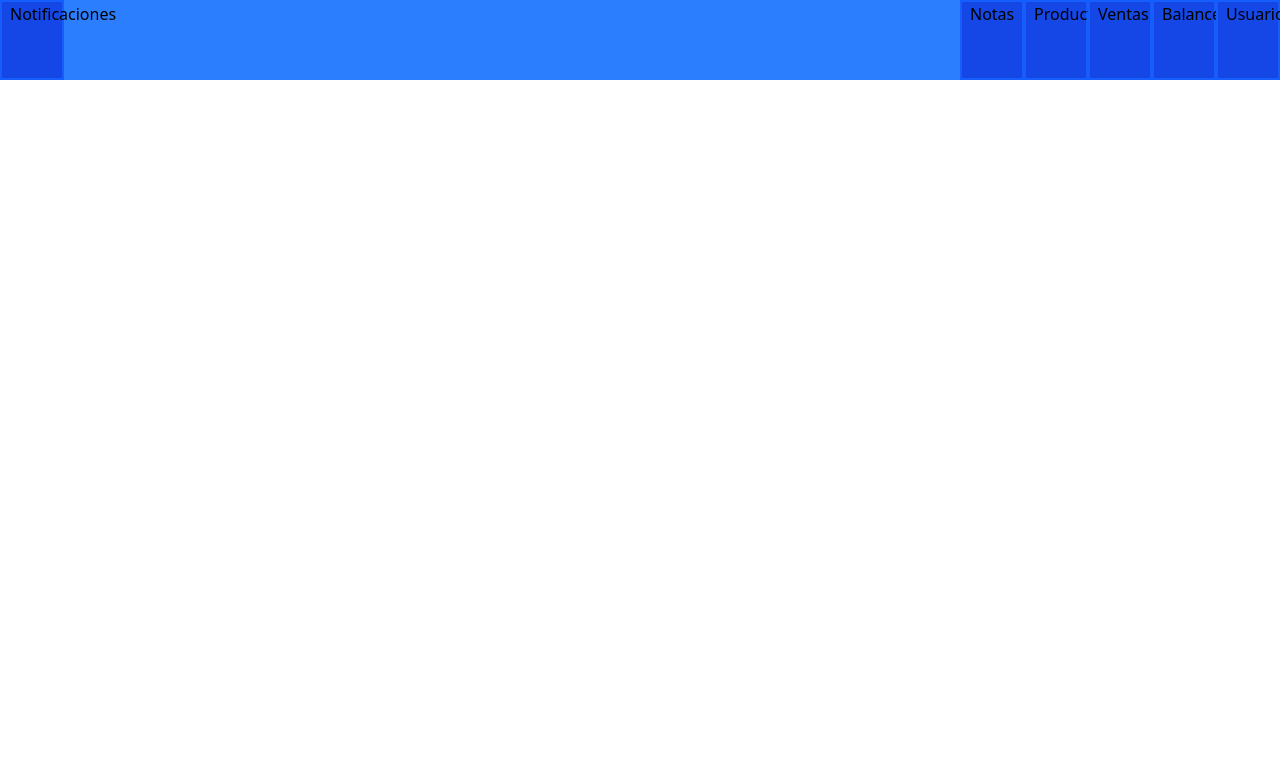
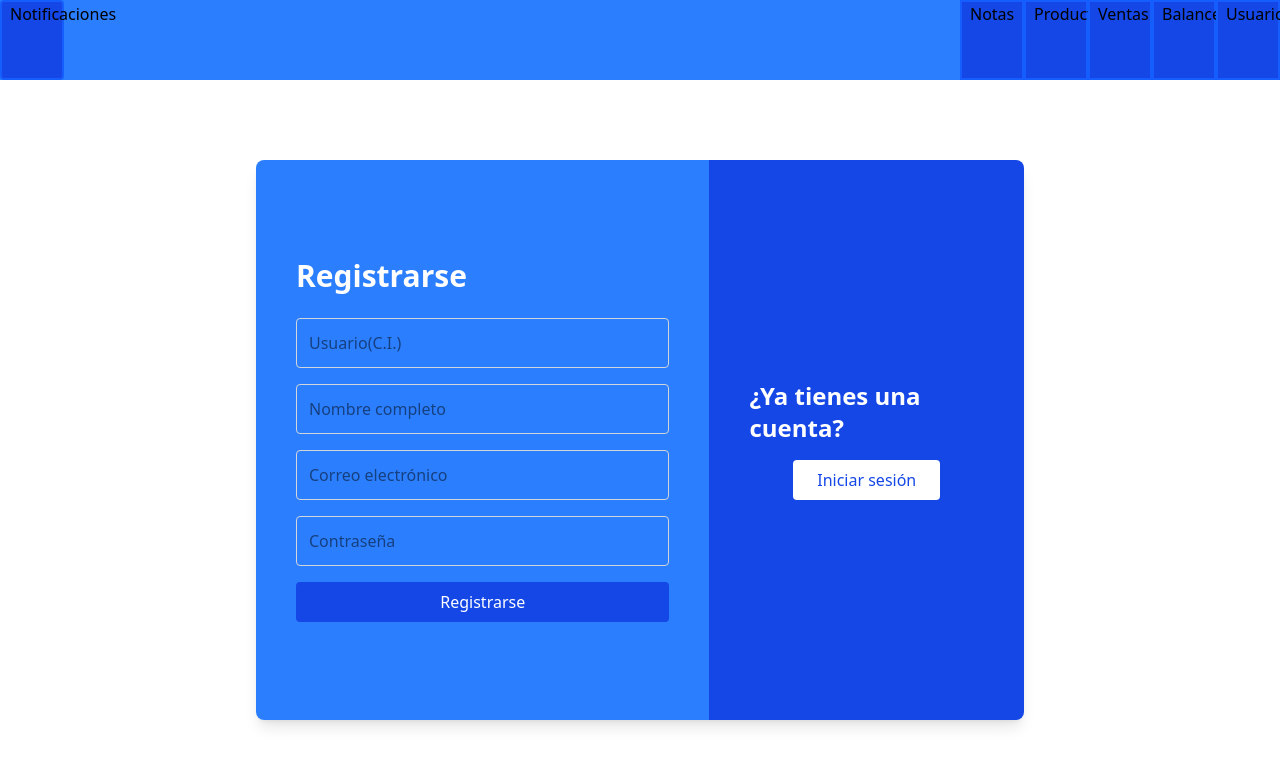
Before and after one commit to DDSlayer64/Proyecto01, a Vue app: page /registro in a window 1280 px wide. Shown: the top 766 px of the page. Built offline with nearby package versions, Linux system fonts and the light colour scheme.

Commit message:
Web para adelanto proyecto en rama Prueba

```diff
--- a/src/components/Navegacion.vue
+++ b/src/components/Navegacion.vue
@@ -4,7 +4,7 @@
 
 <template>
     <nav class="navegacion w-[100vw] h-[10vh] bg-blue-500 flex flex-row">
-        <router-link to="notificaciones" class="hover:bg-blue-400 px-2 w-[5%] bg-blue-700  border-2 border-blue-600">Notificaciones
+        <router-link to="notificaciones" class="hover:bg-blue-400 px-2 w-[5%] bg-blue-700  rounded  border-2 border-blue-600">Notificaciones
 
         </router-link>
         <div class="w-[70%] h-[100%]"></div>
@@ -23,5 +23,6 @@
         <router-link to="usuario" class="hover:bg-blue-400 px-2 w-[5%] bg-blue-700  border-2 border-blue-600">Usuario
 
         </router-link>
+
     </nav>
 </template>
--- a/src/router/index.js
+++ b/src/router/index.js
@@ -7,6 +7,8 @@ import Notificaciones from '../views/Notificaciones.vue'
 import Notas from '../views/Notas.vue'
 import Ventas from '../views/Ventas.vue'
 import Productos from '../views/Productos.vue'
+import InicioSesion from '../views/InicioSesion.vue'
+import Registro from '../views/Registro.vue'
 
 const router = createRouter(
     {
@@ -51,6 +53,16 @@ const router = createRouter(
                 path:"/ventas",
                 component: Ventas,
                 name: 'ventas'
+            },
+            {
+                path:"/iniciosesion",
+                component: InicioSesion,
+                name: 'iniciosesion'
+            },
+            {
+                path:"/registro",
+                component: Registro,
+                name: 'registro'
             }
         ]
     }
--- /dev/null
+++ b/src/views/InicioSesion.vue
@@ -0,0 +1,25 @@
+<script setup>
+import Inicio from './Inicio.vue';
+</script>
+
+<template>
+    <div class="odo  w-screen h-[90vh] flex flex-col justify-evenly items-center flex">
+         <div class="h-[70vh] w-[60vw] flex">
+
+            <div class="InicioS w-[40vw] h-[70vh] bg-blue-700 flex flex-col justify-center items-center p-10 text-white">
+                <h3 class="text-2xl font-semibold mb-4">¿ No tienes una cuenta?</h3>
+                <router-link to="registro" class="bg-white text-blue-700 px-6 py-2 rounded hover:bg-gray-200 transition" >
+                    Restistrate
+                </router-link>
+            </div>
+            <div class="Registro w-[60vw] h[100vh] p-10 bg-blue-500 flex flex-col justify-center">
+                <h3 class="text-white text-3xl font-bold mb-6">Iniciar sesion</h3>
+                <form action="" class="flex flex-col space-y-4">
+                    <input type="texto" placeholder="Usuario" class="p-3 rounded border border-gray-300 focus:outline-none focus:ring-2 focus:ring-blue-300">
+                    <input type="password" placeholder="Contraseña" class="p-3 rounded border border-gray-300 focus:outline-none focus:ring-2 focus:ring-blue-300">
+                    <button type="submit" class="bg-blue-700 text-white py-2 rounded hover:bg-blue-800 transition">Registrarse</button>
+                </form>
+            </div>
+        </div>
+    </div>
+</template>
--- /dev/null
+++ b/src/views/Registro.vue
@@ -0,0 +1,27 @@
+<script setup>
+import Inicio from './Inicio.vue';
+</script>
+
+<template>
+    <div class="todo w-screen h-[90vh] flex flex-col justify-evenly items-center flex">
+        <div class="h-[70vh] w-[60vw] rounded-lg shadow-lg overflow-hidden flex">
+
+           <div class="w-[60vw] h-[70vh] bg-blue-500 p-10 flex flex-col justify-center">
+        <h3 class="text-3xl text-white font-bold mb-6">Registrarse</h3>
+        <form action="" class="flex flex-col space-y-4">
+          <input type="text" placeholder="Usuario(C.I.)" class="p-3 rounded border border-gray-300 focus:outline-none focus:ring-2 focus:ring-blue-300" />
+          <input type="text" placeholder="Nombre completo" class="p-3 rounded border border-gray-300 focus:outline-none focus:ring-2 focus:ring-blue-300" />
+          <input type="email" placeholder="Correo electrónico" class="p-3 rounded border border-gray-300 focus:outline-none focus:ring-2 focus:ring-blue-300" />
+          <input type="password" placeholder="Contraseña" class="p-3 rounded border border-gray-300 focus:outline-none focus:ring-2 focus:ring-blue-300" />
+          <button type="submit" class="bg-blue-700 text-white py-2 rounded hover:bg-blue-800 transition">Registrarse</button>
+        </form>
+      </div>
+            <div class="w-[40vw] h-full bg-blue-700 flex flex-col justify-center items-center p-10 text-white">
+             <h3 class="text-2xl font-semibold mb-4">¿Ya tienes una cuenta?</h3>
+            <router-link to="/iniciosesion" class="bg-white text-blue-700 px-6 py-2 rounded hover:bg-gray-200 transition">
+          Iniciar sesión
+        </router-link>
+            </div>
+        </div>
+    </div>
+</template>
--- a/src/views/Usuario.vue
+++ b/src/views/Usuario.vue
@@ -1,32 +1,12 @@
 <script setup>
 import Inicio from './Inicio.vue';
-
-function mostrarAlerta(){
-    alert("Esta funcionaldidad aun no esta disponible")
-}
 
 </script>
 
 <template>
     <div class="todo bg-amber-400 w-screen h-[90vh] flex flex-col justify-evenly items-center ">
         <div class="cajas bg-blue-500 w-[50vw] h-[50%] flex">
-            <div class="caja-01 w-[50%] h-[100%]">
-                <div class="w-[100%] h-[50%] flex justify-center items-center"><h3>Nombre y apellido</h3></div>
-                <div class="w-[100%] h-[50%] flex justify-center items-center"><h3>Numero de contacto</h3></div>
 
-            </div>
-            <div class="caja-02 w-[50%] h-[100%]">
-                <div class="w-[100%] h-[50%] flex justify-center items-center"><p>Correo electronico</p></div>
-                <div class="w-[100%] h-[50%] flex justify-center items-center"><p>Rol</p></div>
-
-
-            </div>
-        </div>
-
-
-         <div class="configuracion w-[50%] h-[20%] bg-red-400 flex justify-center">
-            <button type="submit" class="hover:bg-sky-700 active:bg-pink-200 placeholder:bg-black-500"
-            @click="mostrarAlerta">Editar perfil</button>
          </div>
 
     </div>
```
